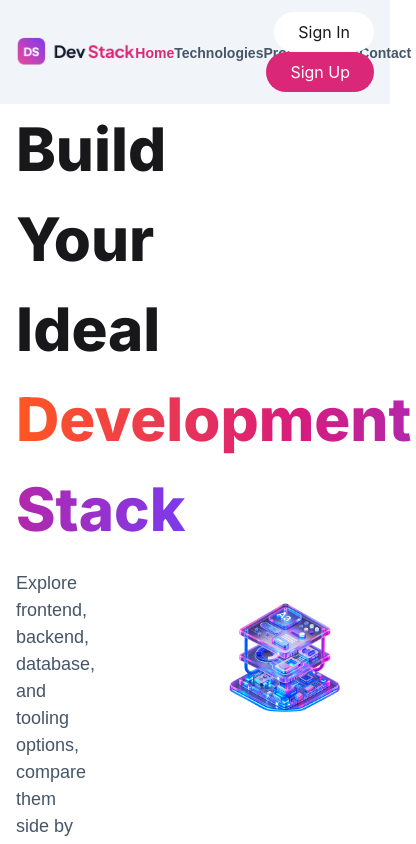
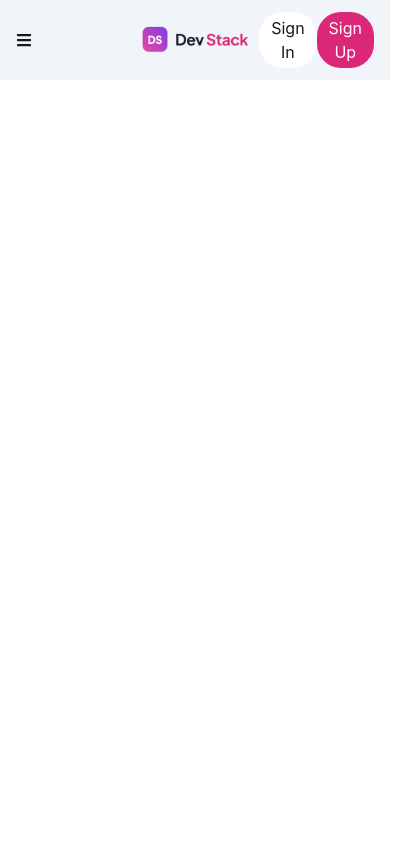
Before and after one commit to shahinAlam715/my-Devstack-project, a React (Vite) app: page / in a window 390 px wide. Shown: the top 844 px of the page, 416 px wide, since content can reach past the window. Built offline with nearby package versions, Linux system fonts and the light colour scheme.

Commit message:
navbar responsive

```diff
--- a/src/App.tsx
+++ b/src/App.tsx
@@ -9,9 +9,9 @@ function App() {
   return (
   <>
    <Navbar/>
-   <Banner/>
+   {/* <Banner/>
    <Products/>
-   <Footer/>
+   <Footer/> */}
   </>
   )
 }
--- a/src/Component/Navbar.tsx
+++ b/src/Component/Navbar.tsx
@@ -1,26 +1,47 @@
+import { FaBars } from "react-icons/fa";
 import logo from "../assets/logo-text.png"
+import { useState } from "react";
 
 const Navbar = () => {
+
+    const [menu, setmenu] = useState(false);
+
+    const handlemenu = ()=>{
+        setmenu(!menu)
+    }
+
     return (
         <>
         <div className="bg-[#F1F5F9]">
 
-        <div className="grid grid-cols-3 container mx-auto items-center py-3 px-4">
+        <div className="grid grid-cols-3 container mx-auto items-center py-3 px-4 gap-4 relative">
+            <div className="block lg:hidden">
+                <i onClick={handlemenu}><FaBars /></i>
+            </div>
             <div className="">
                 <img src={logo} alt="" />
             </div>
-            <div className="">
-                <ul className="flex justify-between">
+            {menu === true ? <div className="block absolute top-15 left-0 lg:static">
+                <ul className="lg:flex lg:justify-between">
                     <li><a href="#" className="font-jakarta font-semibold text-[14px] text-[#DB2777] hover:text-[#475569]">Home</a></li>
                     <li><a href="#" className="font-jakarta font-semibold text-[14px] hover:text-[#DB2777] text-[#475569]">Technologies</a></li>
                     <li><a href="#" className="font-jakarta font-semibold text-[14px] hover:text-[#DB2777] text-[#475569]">Projects</a></li>
                     <li><a href="#" className="font-jakarta font-semibold text-[14px] hover:text-[#DB2777] text-[#475569]">About</a></li>
                     <li><a href="#" className="font-jakarta font-semibold text-[14px] hover:text-[#DB2777] text-[#475569]">Contact</a></li>
                 </ul>
-            </div>
-            <div className="text-end">
-                <button className="bg-[#FFFFFF] hover:bg-[#DB2777] hover:text-[#FFFFFF] py-2 px-6 rounded-3xl">Sign In</button>
-                <button className="hover:bg-[#FFFFFF] bg-[#DB2777] text-[#FFFFFF] hover:text-black py-2 px-6 rounded-3xl">Sign Up</button>
+            </div> : <div className="hidden lg:block">
+                <ul className="lg:flex lg:justify-between">
+                    <li><a href="#" className="font-jakarta font-semibold text-[14px] text-[#DB2777] hover:text-[#475569]">Home</a></li>
+                    <li><a href="#" className="font-jakarta font-semibold text-[14px] hover:text-[#DB2777] text-[#475569]">Technologies</a></li>
+                    <li><a href="#" className="font-jakarta font-semibold text-[14px] hover:text-[#DB2777] text-[#475569]">Projects</a></li>
+                    <li><a href="#" className="font-jakarta font-semibold text-[14px] hover:text-[#DB2777] text-[#475569]">About</a></li>
+                    <li><a href="#" className="font-jakarta font-semibold text-[14px] hover:text-[#DB2777] text-[#475569]">Contact</a></li>
+                </ul>
+            </div>}
+
+            <div className="flex justify-end">
+                <button className="bg-[#FFFFFF] hover:bg-[#DB2777] hover:text-[#FFFFFF] py-1 px-3 md:py-2 md:px-6 rounded-3xl">Sign In</button>
+                <button className="hover:bg-[#FFFFFF] bg-[#DB2777] text-[#FFFFFF] hover:text-black py-1 px-3 md:py-2 md:px-6 rounded-3xl">Sign Up</button>
             </div>
         </div>
 
```
